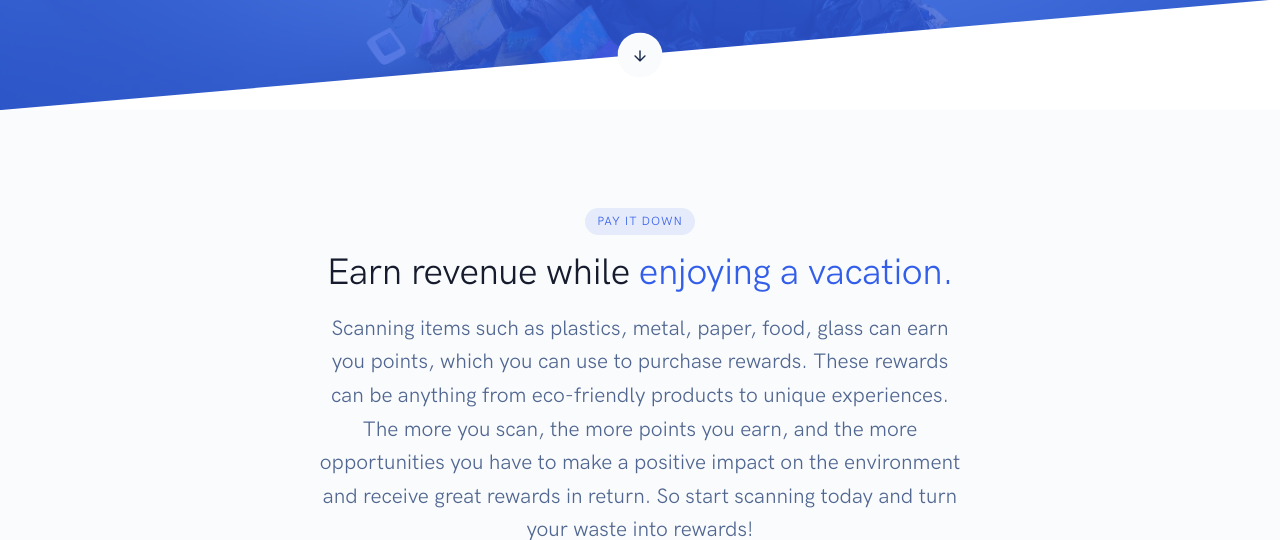
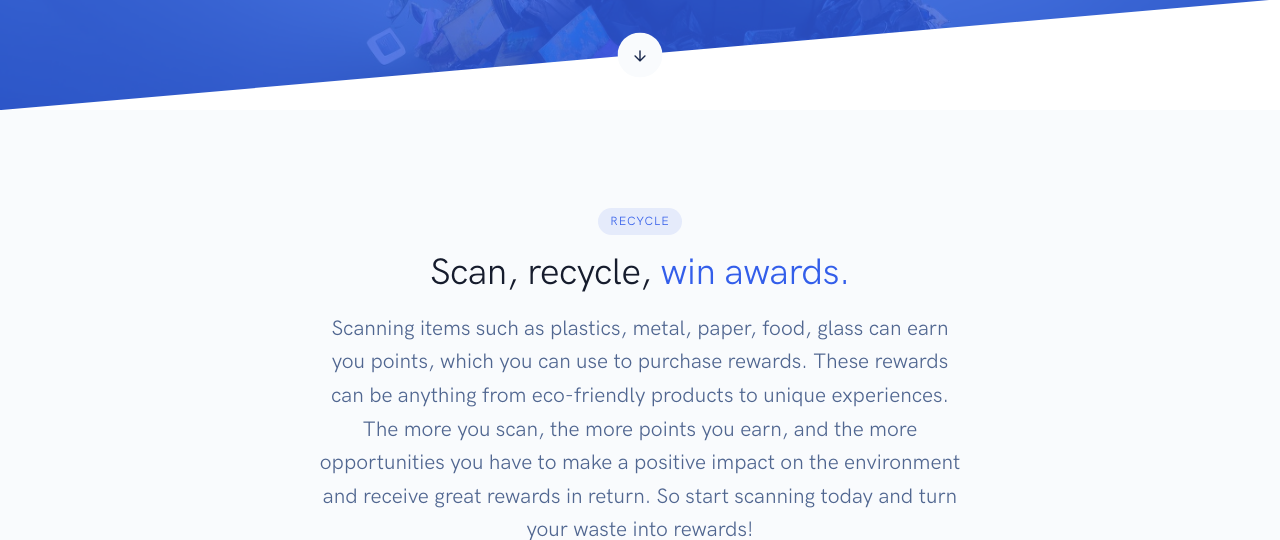
Before and after one commit to Victor-Linard/recyclage_de3, a Django app: page / in a window 1280 px wide. Shown: the part 653-1193 px from the top of the page. Run offline with Django 4.2, Linux system fonts and the light colour scheme; parts of the project's set-up code (start-up, migrations or seed data) failed here and were passed over; some libraries are stand-ins or nearby versions; some web fonts are replaced.

Commit message:
Correction page home

```diff
--- a/home/templates/home/home.html
+++ b/home/templates/home/home.html
@@ -507,12 +507,12 @@
 
                 <!-- Badge -->
                 <span class="badge rounded-pill bg-primary-soft mb-3">
-              <span class="h6 text-uppercase">Pay it down</span>
+              <span class="h6 text-uppercase">Recycle</span>
             </span>
 
                 <!-- Heading -->
                 <h1>
-                    Earn revenue while <span class="text-primary">enjoying a vacation.</span>
+                    Scan, recycle, <span class="text-primary">win awards.</span>
                 </h1>
 
                 <!-- Text -->
@@ -621,7 +621,7 @@
 
                 <!-- Badge -->
                 <span class="badge rounded-pill bg-primary-soft mb-3">
-              <span class="h6 text-uppercase">Pricing</span>
+              <span class="h6 text-uppercase">Subscription</span>
             </span>
 
                 <!-- Heading -->
```
